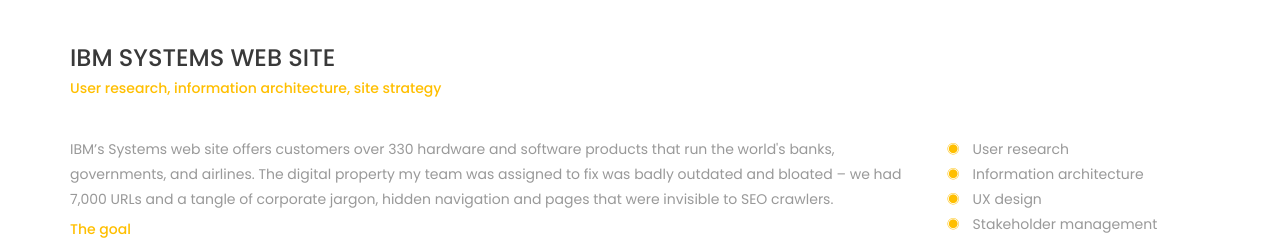
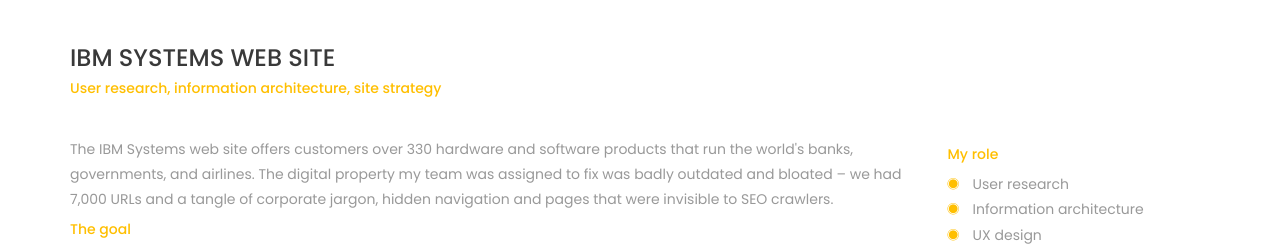
Before and after one commit to productionsof/portfolio, a plain HTML site: page project1.html in a window 1280 px wide. Shown: the part 1340-1585 px from the top of the page. Drawn offline with Linux system fonts and the light colour scheme; files whose address does not match are found by name.

Commit message:
my role copy change

```diff
--- a/project1.html
+++ b/project1.html
@@ -98,7 +98,7 @@
         </div>
 
         <div class="col-md-9">
-            <p>IBM’s Systems web site offers customers over 330 hardware and software products that run the world's banks, governments, and airlines. The digital property my team was assigned to fix was badly outdated and bloated – we had 7,000 URLs and a tangle of corporate jargon, hidden navigation and pages that were invisible to SEO crawlers.</p>
+            <p>The IBM Systems web site offers customers over 330 hardware and software products that run the world's banks, governments, and airlines. The digital property my team was assigned to fix was badly outdated and bloated – we had 7,000 URLs and a tangle of corporate jargon, hidden navigation and pages that were invisible to SEO crawlers.</p>
 
 <h5>The goal </h5>
 <p>Design a user-centric marketing web site for IBM Systems customers while shrinking the site footprint, migrating to a new platform, and optimizing for SEO.</p>
@@ -132,6 +132,7 @@
         </div>
 
         <div class="col-md-3">
+            <h5>My role</h5>
             <ul class="cat-ul">
                 <li><i class="ion-ios-circle-filled"></i> User research</li>
                 <li><i class="ion-ios-circle-filled"></i> Information architecture</li>
```
